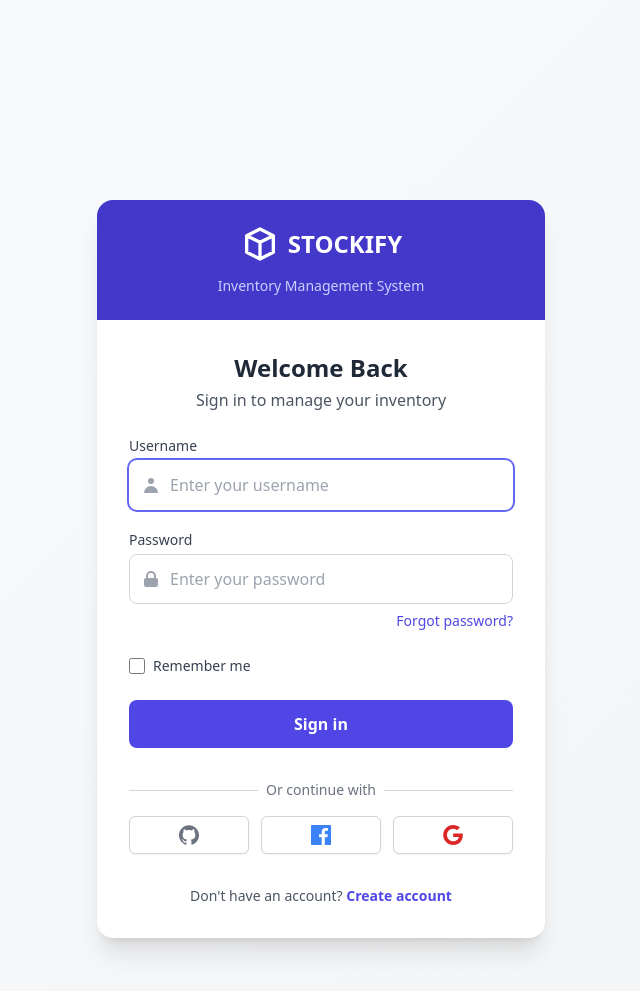
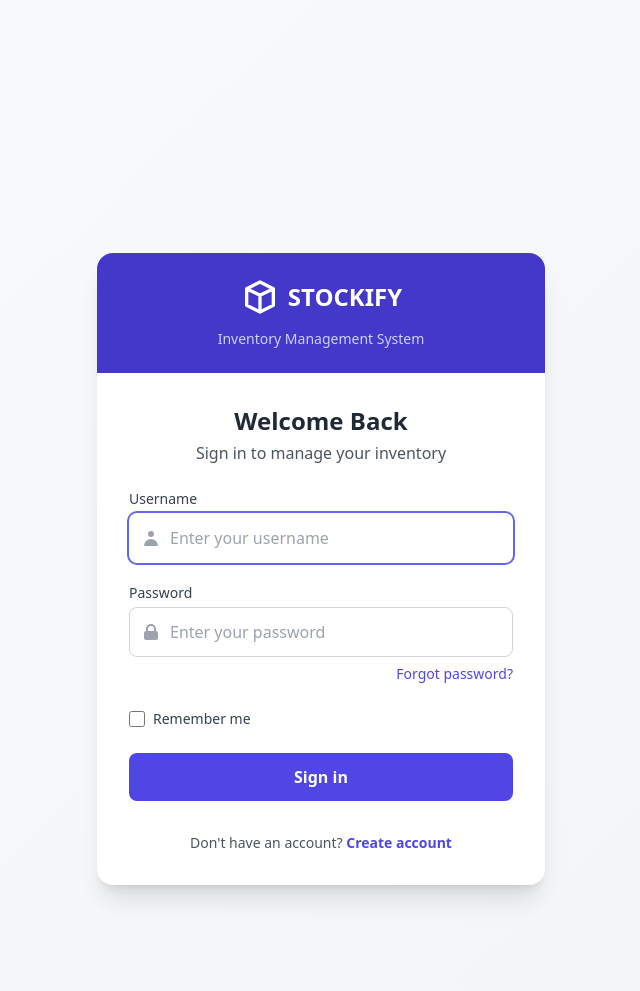
Before and after one commit to Naira98/Stockify, a Django app: page /login/ in a window 1280 px wide. Shown: the part 145-1136 px from the top of the page, without its empty margins (319-959 px from the left). Run offline with Django 5.2, Linux system fonts and the light colour scheme; some libraries are stand-ins or nearby versions.

Commit message:
fix: update database port from 5432 to 5433 and remove social login section from login page

```diff
--- a/stockify/settings.py
+++ b/stockify/settings.py
@@ -83,7 +83,7 @@ DATABASES = {
         "USER": "stockify_user",
         "PASSWORD": "mypassword",
         "HOST": "localhost",
-        "PORT": "5432",
+        "PORT": "5433",
     }
 }
 
--- a/templates/registration/login.html
+++ b/templates/registration/login.html
@@ -78,35 +78,6 @@
           <button type="submit" class="w-full bg-indigo-600 hover:bg-indigo-700 text-white font-semibold py-3 px-4 rounded-lg transition duration-300 transform hover:-translate-y-0.5 focus:outline-none focus:ring-2 focus:ring-offset-2 focus:ring-indigo-500">Sign in</button>
         </form>
 
-        <!-- Social Login -->
-        <div class="mt-8">
-          <div class="relative">
-            <div class="absolute inset-0 flex items-center">
-              <div class="w-full border-t border-gray-300"></div>
-            </div>
-            <div class="relative flex justify-center text-sm">
-              <span class="px-2 bg-white text-gray-500">Or continue with</span>
-            </div>
-          </div>
-
-          <div class="mt-4 grid grid-cols-3 gap-3">
-            <button type="button" class="w-full inline-flex justify-center py-2 px-4 border border-gray-300 rounded-md shadow-sm bg-white text-sm font-medium text-gray-700 hover:bg-gray-50">
-              <svg class="h-5 w-5 text-gray-500" fill="currentColor" viewBox="0 0 24 24">
-                <path d="M12 .297c-6.63 0-12 5.373-12 12 0 5.303 3.438 9.8 8.205 11.385.6.113.82-.258.82-.577 0-.285-.01-1.04-.015-2.04-3.338.724-4.042-1.61-4.042-1.61C4.422 18.07 3.633 17.7 3.633 17.7c-1.087-.744.084-.729.084-.729 1.205.084 1.838 1.236 1.838 1.236 1.07 1.835 2.809 1.305 3.495.998.108-.776.417-1.305.76-1.605-2.665-.3-5.466-1.332-5.466-5.93 0-1.31.465-2.38 1.235-3.22-.135-.303-.54-1.523.105-3.176 0 0 1.005-.322 3.3 1.23.96-.267 1.98-.399 3-.405 1.02.006 2.04.138 3 .405 2.28-1.552 3.285-1.23 3.285-1.23.645 1.653.24 2.873.12 3.176.765.84 1.23 1.91 1.23 3.22 0 4.61-2.805 5.625-5.475 5.92.42.36.81 1.096.81 2.22 0 1.606-.015 2.896-.015 3.286 0 .315.21.69.825.57C20.565 22.092 24 17.592 24 12.297c0-6.627-5.373-12-12-12" />
-              </svg>
-            </button>
-            <button type="button" class="w-full inline-flex justify-center py-2 px-4 border border-gray-300 rounded-md shadow-sm bg-white text-sm font-medium text-gray-700 hover:bg-gray-50">
-              <svg class="h-5 w-5 text-blue-500" fill="currentColor" viewBox="0 0 24 24">
-                <path d="M22.675 0H1.325C.593 0 0 .593 0 1.325v21.351C0 23.407.593 24 1.325 24H12.82v-9.294H9.692v-3.622h3.128V8.413c0-3.1 1.893-4.788 4.659-4.788 1.325 0 2.463.099 2.795.143v3.24l-1.918.001c-1.504 0-1.795.715-1.795 1.763v2.313h3.587l-.467 3.622h-3.12V24h6.116c.73 0 1.323-.593 1.323-1.325V1.325C24 .593 23.407 0 22.675 0z" />
-              </svg>
-            </button>
-            <button type="button" class="w-full inline-flex justify-center py-2 px-4 border border-gray-300 rounded-md shadow-sm bg-white text-sm font-medium text-gray-700 hover:bg-gray-50">
-              <svg class="h-5 w-5 text-red-600" fill="currentColor" viewBox="0 0 24 24">
-                <path d="M12.24 10.285V14.4h6.806c-.275 1.765-2.056 5.174-6.806 5.174-4.095 0-7.439-3.389-7.439-7.574s3.345-7.574 7.439-7.574c2.33 0 3.891.989 4.785 1.849l3.254-3.138C18.189 1.186 15.479 0 12.24 0c-6.635 0-12 5.365-12 12s5.365 12 12 12c6.926 0 11.52-4.869 11.52-11.726 0-.788-.085-1.39-.189-1.989H12.24z" />
-              </svg>
-            </button>
-          </div>
-        </div>
 
         <!-- Registration Link -->
         <div class="mt-8 text-center">
```
